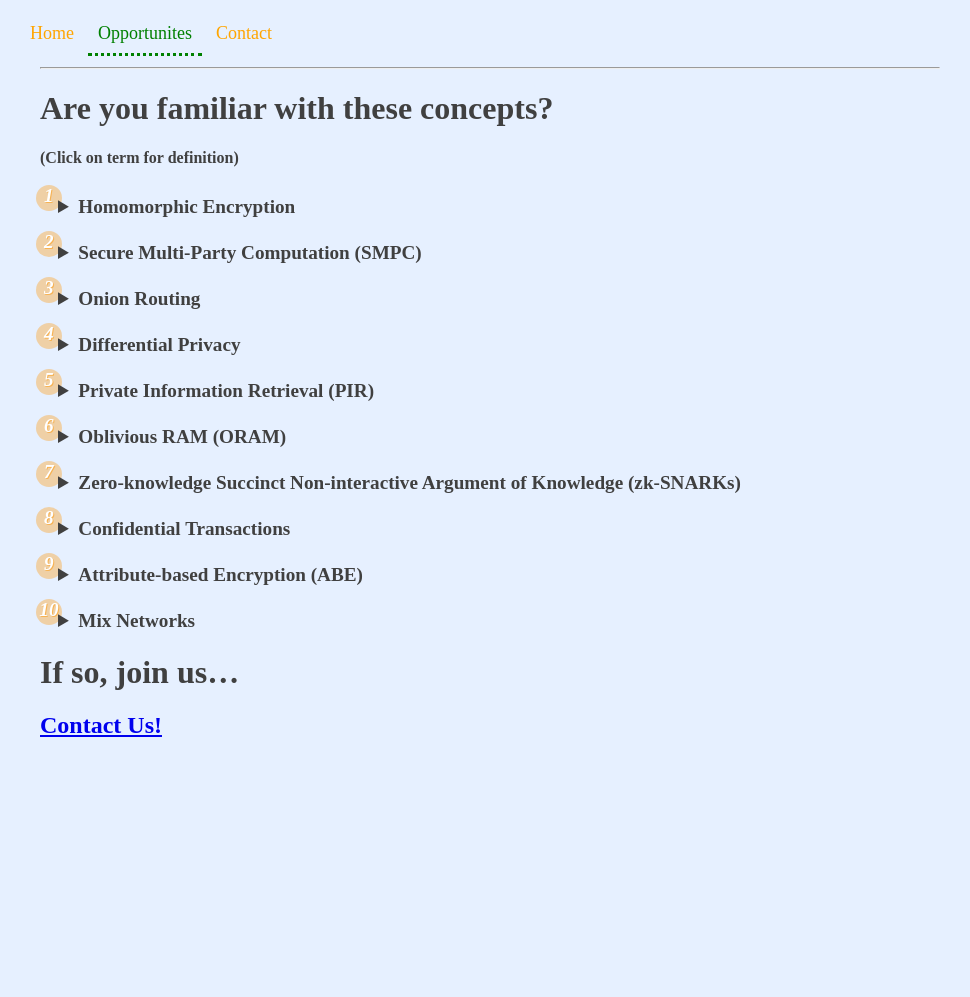
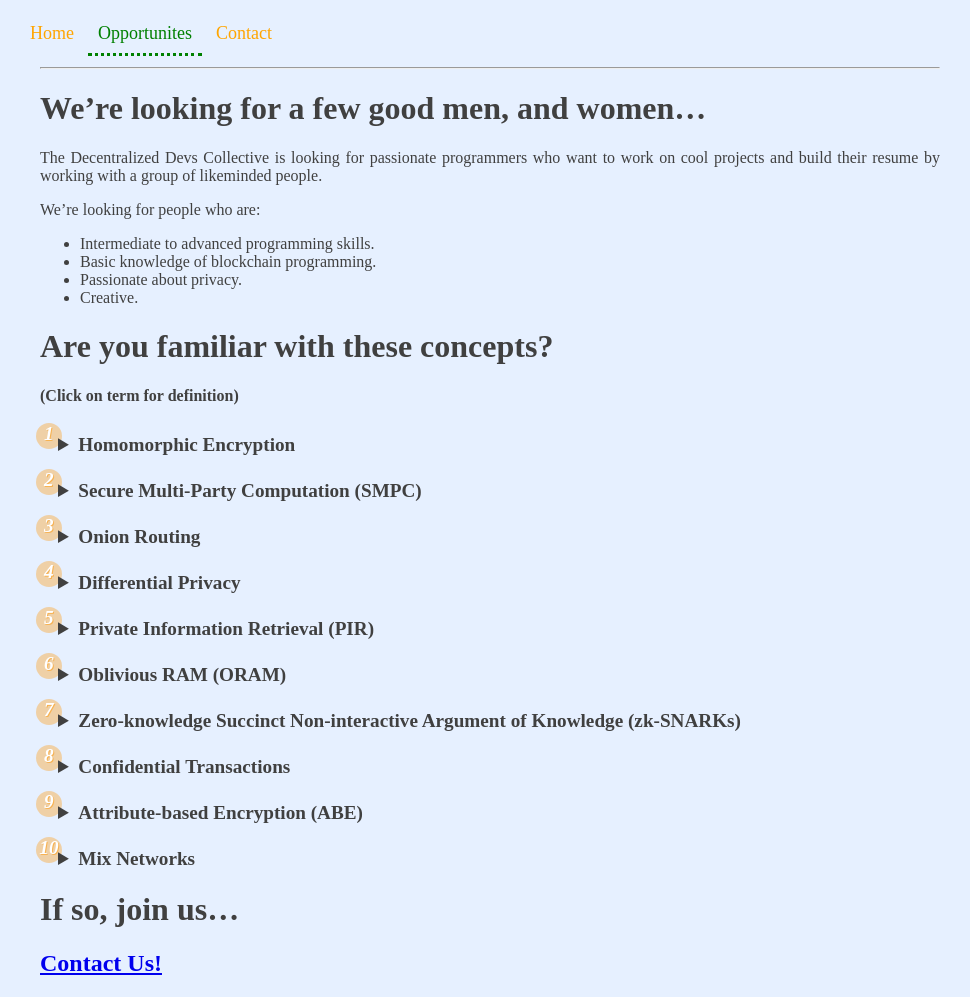
Before and after one commit to pekasus/pekasus.github.io, a Jekyll site: the page built from opportunities.md, in a window 1280 px wide. Shown: the whole page, without its empty margins (10-980 px from the left). Built offline with Jekyll 4.4.1, drawn with Linux system fonts in a browser that asks for light colours; before the commit the page ends 900 px from its top, so only the background shows below that.

Commit message:
added paragraph with bullets

```diff
--- a/opportunities.md
+++ b/opportunities.md
@@ -2,6 +2,17 @@
 layout: default
 title: Opportunities
 ---
+# We're looking for a few good men, and women...
+The Decentralized Devs Collective is looking for passionate programmers
+who want to work on cool projects and build their resume by working
+with a group of likeminded people.
+
+We're looking for people who are:
+- Intermediate to advanced programming skills.
+- Basic knowledge of blockchain programming.
+- Passionate about privacy.
+- Creative.
+
 # Are you familiar with these concepts?
 #### (Click on term for definition)
 <ol class="deflist">
```
